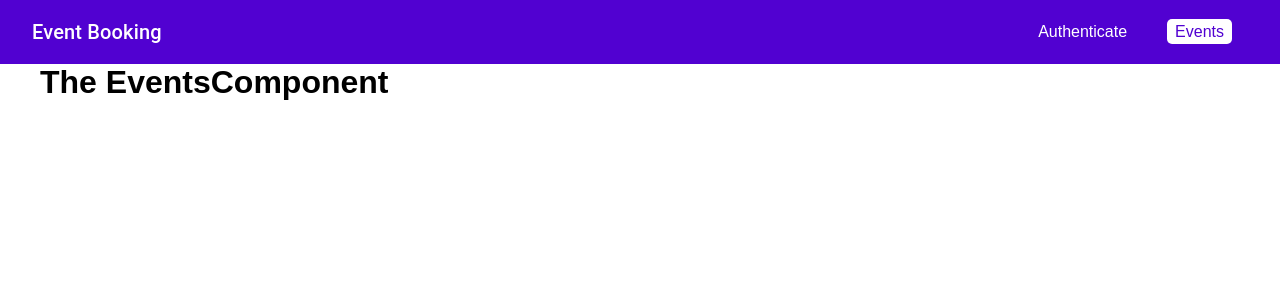
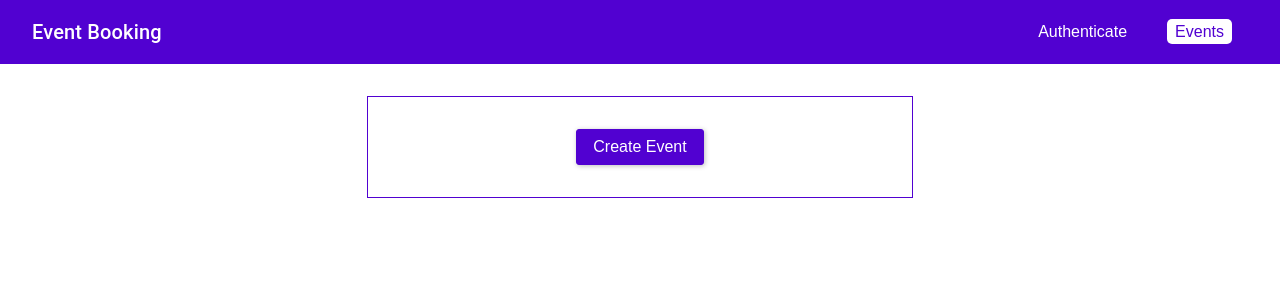
Before and after one commit to lotvall/event-booking, a React (Create React App) app in the folder frontend/: page /events in a window 1280 px wide. Shown: the top 300 px of the page. Built offline with nearby package versions, Linux system fonts and the light colour scheme.

Commit message:
added create event modal + backdrop

```diff
--- a/frontend/src/App.js
+++ b/frontend/src/App.js
@@ -19,7 +19,10 @@ class App extends Component {
     })
   }
   logout = ( ) => {
-
+    this.setState({
+      token: null,
+      userId: null,
+    })
   }
 
   render() {
@@ -31,6 +34,7 @@ class App extends Component {
             <main style={ { margin: '4rem 2.5rem' } }>
             <Switch>
               {!this.state.token && <Redirect from="/" to="/auth" exact/>}
+              {!this.state.token && <Redirect from="/bookings" to="/auth" exact/>}
               {this.state.token && <Redirect from="/" to="/events" exact/>}
               {this.state.token && <Redirect from="/auth" to="/events" exact/>}
 
--- /dev/null
+++ b/frontend/src/components/Backdrop.js
@@ -0,0 +1,17 @@
+
+import React from 'react';
+import { withStyles } from '@material-ui/core/styles';
+
+const styles = {
+    backdrop: {
+        position: 'fixed',
+        top: 0,
+        left: 0,
+        height: '100vh',
+        width: '100%',
+        background: 'rgba(0, 0, 0, 0.75)'
+    }
+}
+const backdrop = ({classes}) => <div className={classes.backdrop}></div>;
+
+export default withStyles(styles)(backdrop)
--- /dev/null
+++ b/frontend/src/components/Modal.js
@@ -0,0 +1,66 @@
+import React, { Component } from 'react';
+import { withStyles } from '@material-ui/core/styles';
+import { PromiseProvider } from 'mongoose';
+
+const styles = theme => ({
+    modal: {
+        width: '90%',
+        background: 'white',
+        boxShadow:'0 2px 8px rgba(0,0,0,0.26)',
+        position: 'fixed',
+        top: '20vh',
+        left: '5%',
+        [theme.breakpoints.up('sm')]: {
+            width: '50rem',
+            left:'calc( (100% - 50rem) / 2)'
+          }
+    },
+    modalheader: {
+        padding: '1rem',
+        background: '#5101d1',
+        color: 'white',
+        fontSize: '1.25rem',
+    },
+
+    modalcontent: {
+        padding: '1rem',
+    },
+    modalactions: {
+        display: 'flex',
+        justifyContent: 'flex-end',
+        padding: '1rem',
+    },
+    button: {
+        background: '#5101d1',
+        font: 'inherit',
+        color: 'white',
+        border: '1px solid #5101d1',
+        borderRadius: 3,
+        padding: '0.5rem 1rem',
+        marginRight:'1rem',
+        boxShadow:'1px 1px 5px rgba(0, 0, 0, 0.26)',
+        cursor: 'pointer',
+        '&:hover': {
+          color: '#6219d6'
+        },
+        '&.active': {
+          color: '#6219d6'
+        },
+      }
+
+})
+
+const modal = ({classes, title, children, canCancel, canCreate, onCancel, onSubmit}) => (
+    <div className={classes.modal}>
+        <header className={classes.modalheader}>{title}</header>
+        <section className={classes.modalcontent}>
+            {children}
+        </section>
+        <section className={classes.modalactions}>
+            {canCancel && <button className={classes.button} onClick={onCancel}>Cancel</button>}
+            {canCreate && <button className={classes.button} onClick={onSubmit}>Create Event</button>}
+        </section>
+    </div>
+)
+
+export default withStyles(styles)(modal)
--- a/frontend/src/components/NavBar.js
+++ b/frontend/src/components/NavBar.js
@@ -33,7 +33,8 @@ const styles = {
     display: 'flex',
     listStyle: 'none',
     padding: 0,
-    margin: 0
+    margin: 0,
+    alignItems: 'center',
     },
     navigationItems: {
         marginLeft: '1.5rem'
@@ -43,8 +44,13 @@ const styles = {
     },
     link: {
         textDecoration: 'none',
+        background:'transparent',
         color: 'white',
         padding: '0.25rem 0.5rem',
+        border: 'none',
+        font: 'inherit',
+        cursor: 'pointer',
+        margin:0,
         '&:hover': {
             color: '#5101d1',
             background: '#ffffff',
@@ -79,10 +85,11 @@ function SimpleAppBar(props) {
                 <li className={classes.li}>
                 <NavLink to="/events" className={classes.link}>Events</NavLink>
                 </li>
-                {context.token && <li className={classes.li}>
+                {context.token && <><li className={classes.li}>
                 <NavLink to="/bookings" className={classes.link}>Bookings</NavLink>
-                </li>}
-                {context.token && <button>Logout</button> }
+                </li>
+                <li className={classes.li}><button className={classes.link} onClick={context.logout}>Logout</button></li></>
+                }
             </ul>
         </nav>
         </Toolbar>
--- a/frontend/src/pages/Events.js
+++ b/frontend/src/pages/Events.js
@@ -1,11 +1,71 @@
 import React, { Component } from 'react';
+import { withStyles } from '@material-ui/core/styles';
+import Modal from '../components/Modal'
+import Backdrop from '../components/Backdrop';
 
+const styles= {
+  events: {
+    textAlign:'center',
+    border:'1px solid #5101d1',
+    padding: '2rem',
+    margin: '2rem auto',
+    marginTop: '6rem',
+    width:'30rem',
+    maxWidth:'80%',
+  },
+  button: {
+    background: '#5101d1',
+    font: 'inherit',
+    color: 'white',
+    border: '1px solid #5101d1',
+    borderRadius: 3,
+    padding: '0.5rem 1rem',
+    boxShadow:'1px 1px 5px rgba(0, 0, 0, 0.26)',
+    cursor: 'pointer',
+    '&:hover': {
+      color: '#6219d6'
+    },
+    '&.active': {
+      color: '#6219d6'
+    },
+  }
+}
 class EventsComponent extends Component {
+  state = {
+    creating:false,
+  }
+  openCreateEvent = () => {
+    this.setState({
+      creating:true,
+    })
+  }
+  cancelCreateEvent = () => {
+    this.setState({
+      creating:false,
+    })
+  }
+  submitCreateEvent = () => {
+    this.setState({
+      creating:false,
+    })
+  }
   render() {
+    const { classes } = this.props;
     return (
-      <h1>The EventsComponent</h1>
+      <>
+        {this.state.creating && <Backdrop />}
+        {this.state.creating && (
+          <Modal title="Add Event" canCancel canCreate onCancel={this.cancelCreateEvent} onSubmit={this.submitCreateEvent}>
+            <p>The modal</p>
+          </Modal>
+        )}
+      <div className={classes.events}>
+        <button className={classes.button} onClick={this.openCreateEvent}>Create Event</button>
+      </div>
+
+      </>
     )
   }
 }
 
-export default EventsComponent
+export default withStyles(styles)(EventsComponent)
```
